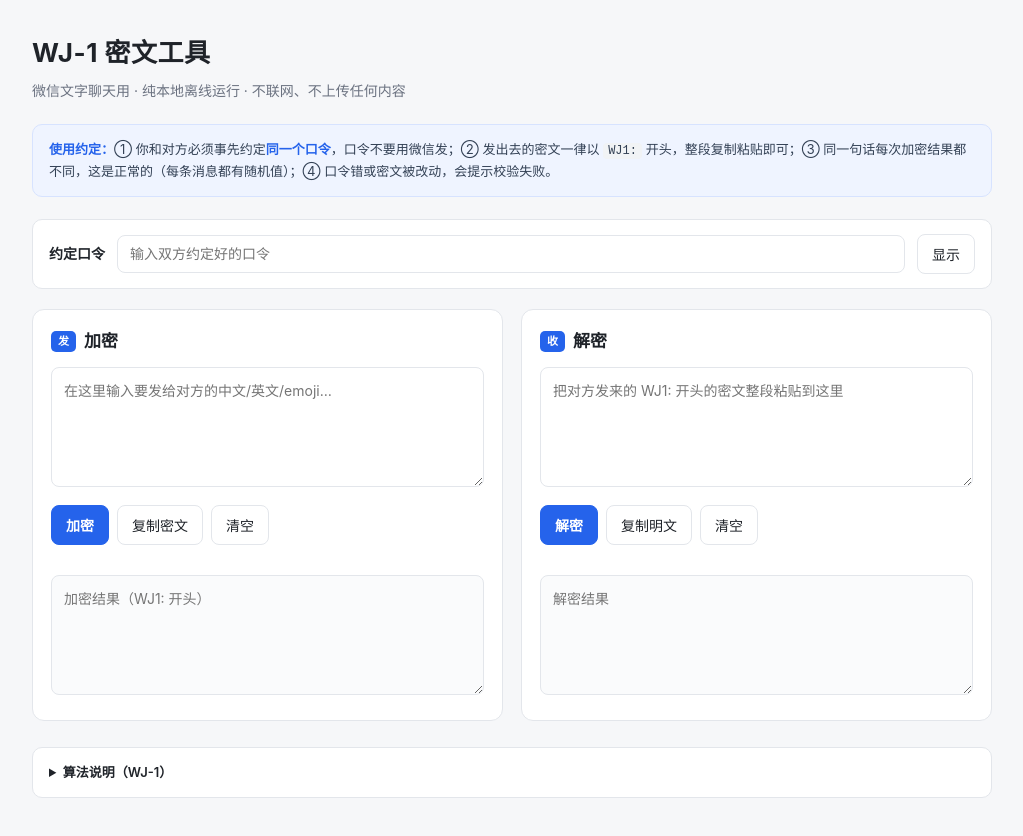
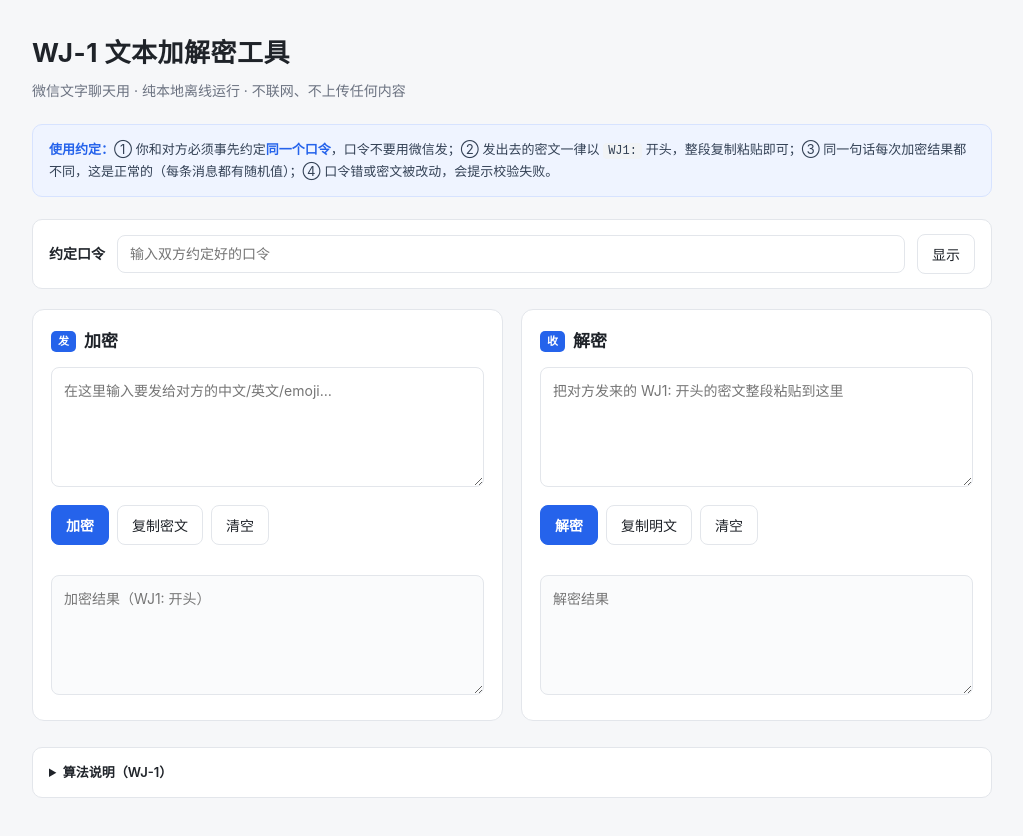
Before and after one commit to tanteng/tanteng.space, a plain HTML site: page whisper.html in a window 1280 px wide. Shown: the whole page, without its empty margins (128-1151 px from the left). Drawn offline with Linux system fonts and the light colour scheme.

Commit message:
style: 页面标题改为「WJ-1 文本加解密工具」

```diff
--- a/whisper.html
+++ b/whisper.html
@@ -3,7 +3,7 @@
 <head>
 <meta charset="utf-8">
 <meta name="viewport" content="width=device-width, initial-scale=1">
-<title>WJ-1 密文工具</title>
+<title>WJ-1 文本加解密工具</title>
 <style>
   :root{
     --bg:#f6f7f9; --card:#ffffff; --line:#e3e6eb; --text:#1f2329; --muted:#6b7280;
@@ -42,7 +42,7 @@
 <body>
 <div class="wrap">
   <header>
-    <h1>WJ-1 密文工具</h1>
+    <h1>WJ-1 文本加解密工具</h1>
     <p>微信文字聊天用 · 纯本地离线运行 · 不联网、不上传任何内容</p>
   </header>
 
```
